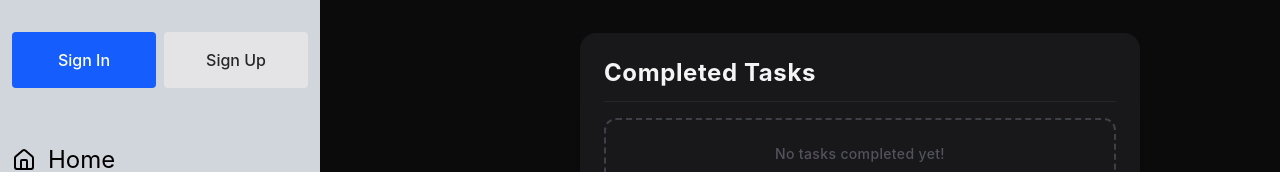
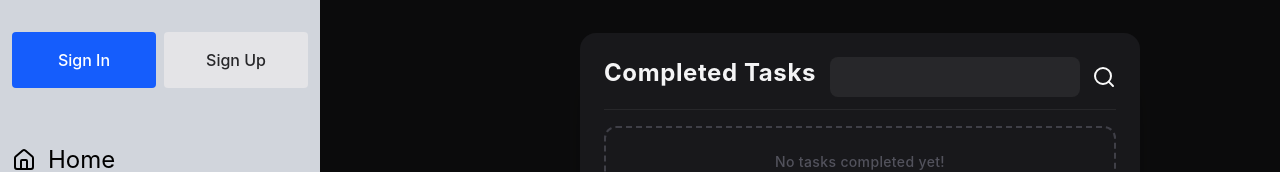
Before and after one commit to BrackListed/Fullstack-To-Do-List, a React (Vite) app in the folder frontend/: page /Completed in a window 1280 px wide. Shown: the top 172 px of the page. Built offline with nearby package versions, Linux system fonts and the light colour scheme; no server answers.

Commit message:
Added search function to search through completed tasks

```diff
--- a/frontend/src/pages/Completed.tsx
+++ b/frontend/src/pages/Completed.tsx
@@ -1,4 +1,4 @@
-import { Check, X } from "lucide-react";
+import { Check, Search, X } from "lucide-react";
 import { Left } from "../Components/Left";
 import { useEffect, useState } from "react";
 import { API_URL } from "../api"
@@ -22,8 +22,10 @@ export function Completed({setToggleSignIn, setToggleSignUp}: CompletedProps){
     const [completedTasks, setCompletedTasks] = useState<CompletedTasksType[]>([])
     const [hasDeletedTask, sethasDeletedTask] = useState(false)
     const [page, setPage] = useState(1)
-    const totalPages = Math.ceil(completedTasks.length / 5)
-    const visibleItems = completedTasks.slice((page - 1) * 5, (page * 5)) //starts at what page you are, 2nd page
+    const [searchInput, setSearchInput] = useState("")
+     const filteredItems = completedTasks.filter((item) => (item.content.toLowerCase()).includes(searchInput.toLowerCase()))
+    const totalPages = Math.ceil(filteredItems.length / 5)
+    const visibleItems = filteredItems.slice((page - 1) * 5, (page * 5)) //starts at what page you are, 2nd page
     const { getToken } = useAuth()
     useEffect(() => {
         const fetchExpressData = async() => {
@@ -63,8 +65,12 @@ export function Completed({setToggleSignIn, setToggleSignUp}: CompletedProps){
             />
             <div className="flex-1 h-full items-center flex justify-center ">
                 <div className="w-8/12 min-h-11/12 h-fit bg-zinc-900 rounded-2xl p-6 shadow-2xl flex flex-col">
-                    <div className="pb-3 border-b border-zinc-800">
+                    <div className="pb-3 border-b border-zinc-800 flex justify-between">
                         <h2 className="text-2xl font-bold font-sans text-zinc-100 tracking-wide">Completed Tasks</h2>
+                        <div className="flex-1 flex justify-end items-center gap-3">
+                            <input onChange={(e) => {setSearchInput(e.target.value); }} className="rounded-lg  w-10/12 p-2 text-zinc-50 focus-visible:ring-2 focus-visible:ring-violet-600 outline-none bg-zinc-800"></input>
+                            <Search className="text-zinc-50"/>
+                        </div>
                     </div>
                     <div className="w-full flex-1 my-4 border-2 border-dashed border-zinc-700 rounded-xl p-6 flex flex-col items-center justify-start gap-4 text-zinc-400 font-sans min-h-70">
                         {completedTasks.length <= 0 && <span className="text-sm font-medium text-zinc-600 font-sans tracking-wide select-none">No tasks completed yet!</span>}
```
